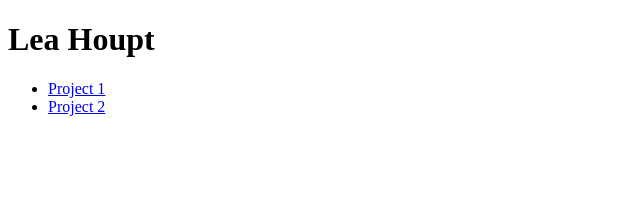
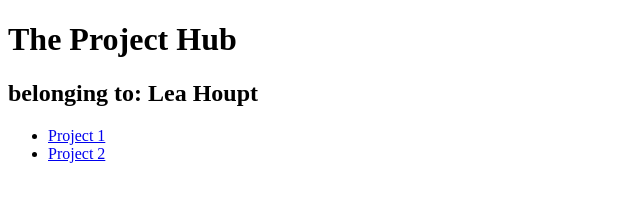
Before and after one commit to leahoupt3/leahoupt3.github.io, a plain HTML site: page index.html in a window 1280 px wide. Shown: the whole page, without its empty margins (0-640 px from the left). Drawn offline with Linux system fonts and the light colour scheme.

Commit message:
I had made the title more appealing on the website.

```diff
--- a/index.html
+++ b/index.html
@@ -9,7 +9,8 @@
   rel="stylesheet" type="text/css" />
 </head>
 <body>
-  <h1> Lea Houpt </h1>
+  <h1> The Project Hub </h1>
+  <h2>belonging to: Lea Houpt</h2>
   <ul>
     <li><a href= "project1.html"> Project 1</a></li>
     <li><a href= "project2.html"> Project 2</a></li>
```
